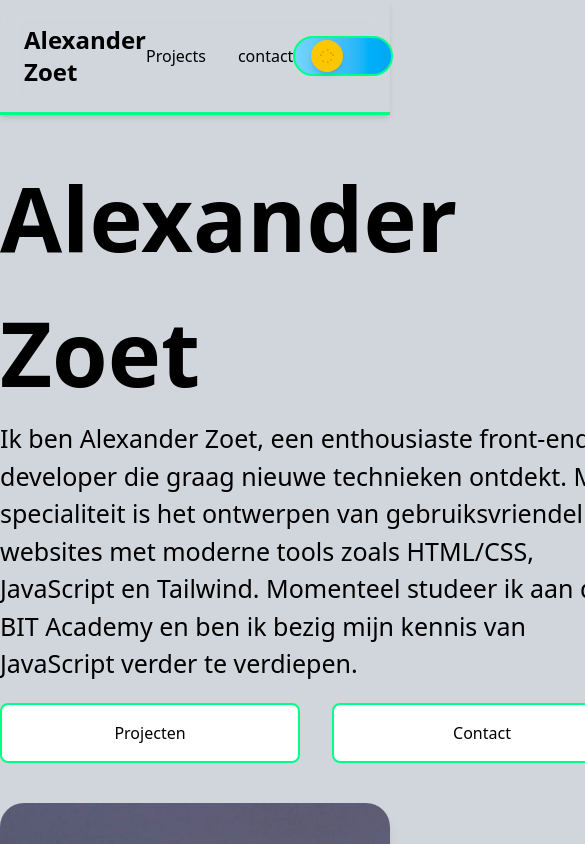
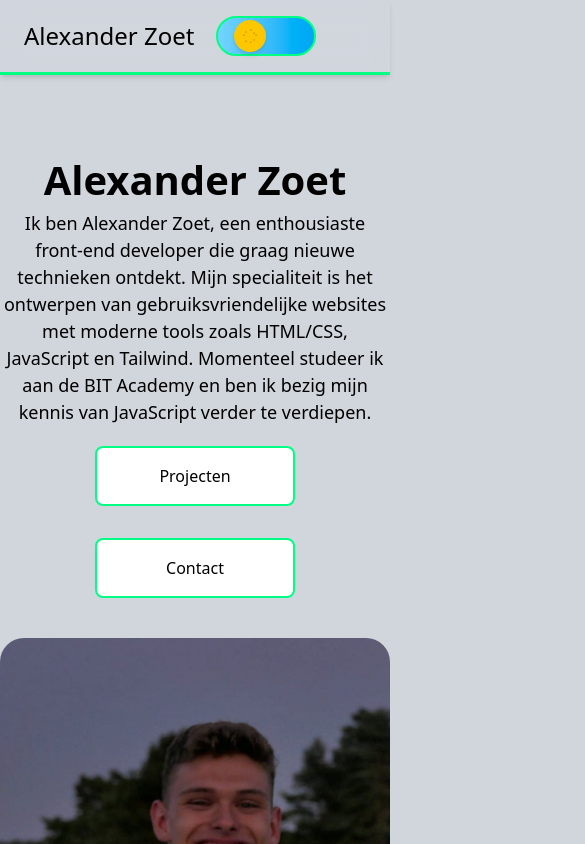
Before and after one commit to Allexwnl/Portfolio, a Vue app in the folder portfolio-project/: page / in a window 390 px wide. Shown: the top 844 px of the page, 585 px wide, since content can reach past the window. Built offline with nearby package versions, Linux system fonts and the light colour scheme; no server answers; the database is empty; a web font is replaced by a local one.

Commit message:
mobile navbar added

```diff
--- a/portfolio-project/src/assets/css/main.css
+++ b/portfolio-project/src/assets/css/main.css
@@ -7,11 +7,11 @@ body {
 }
 
 .--navbar {
-    @apply fixed top-0 w-full backdrop-blur-[8px] shadow-md p-6 flex flex-row justify-between items-center border-b-3 border-[#00FF85] z-100;
+    @apply max-[1695px]:hidden fixed top-0 w-full backdrop-blur-[8px] shadow-md p-6 flex flex-row justify-between items-center border-b-3 border-[#00FF85] z-100;
 }
 
 h1 {
-    @apply text-[90px] font-bold;
+    @apply text-[90px] font-bold max-[768px]:text-[40px] max-[768px]:text-center;
 }
 
 h2 {
@@ -35,7 +35,7 @@ h6 {
 }
 
 p {
-    @apply text-[25px];
+    @apply text-[25px] max-[768px]:text-[18px] max-[768px]:text-center;
 }
 
 label {
@@ -64,6 +64,10 @@ button {
 
 .--lightDarkBtn {
     @apply relative w-[100px] h-10 rounded-full flex items-center transition-all duration-500;
+}
+
+a {
+    @apply hover:text-[#00FF85]
 }
 
 .--mainContainer {
--- /dev/null
+++ b/portfolio-project/src/assets/css/mobileCss.css
@@ -0,0 +1,21 @@
+@import "tailwindcss";
+
+.--mobileNavbar {
+    @apply hidden fixed top-0 left-0 w-full z-50 backdrop-blur-md shadow-md px-6 py-4 max-[1695px]:flex flex-col justify-between items-center border-b-3 border-[#00FF85];
+}
+
+.--HamburgerBtn {
+    @apply flex flex-col justify-between w-7 h-6 cursor-pointer bg-transparent border-none p-0 hover:bg-transparent;
+}
+
+.--HamburgerBtn span {
+    @apply bg-black;
+}
+
+.--hamburgerMenu {
+    @apply mt-4 flex flex-col gap-4 text-lg font-medium p-6 rounded-lg shadow-lg;
+}
+
+button {
+    @apply max-[768px]:w-[200px]
+}
--- a/portfolio-project/src/assets/css/projects.css
+++ b/portfolio-project/src/assets/css/projects.css
@@ -14,7 +14,7 @@
 }
 
 .--projectCardInfo {
-    @apply absolute top-1/2 left-1/2 -translate-x-1/2 -translate-y-1/2 w-full h-full flex flex-col justify-end items-start;
+    @apply absolute  top-1/2 left-1/2 -translate-x-1/2 -translate-y-1/2 w-full h-full flex flex-col justify-end items-start;
 }
 
 .--projectCardInfoContainer {
@@ -22,7 +22,7 @@
 }
 
 .--projectTitle {
-    @apply mb-4 text-black;
+    @apply mb-4 text-black text-center;
 }
 
 .dark .--projectCard {
--- /dev/null
+++ b/portfolio-project/src/components/MobileNavbar.vue
@@ -0,0 +1,106 @@
+<template>
+    <nav class="--mobileNavbar">
+        <div class="flex flex-row justify-between items-center w-full">
+            <div class="flex items-center justify-between">
+                <h3>
+                    <a href="/">Alexander Zoet</a>
+                </h3>
+
+            </div>
+            <!-- Light/Dark Toggle -->
+            <button @click="toggleTheme" class="--lightDarkBtn" :class="isDark
+                ? 'bg-gradient-to-r from-gray-800 to-blue-900'
+                : 'bg-gradient-to-r from-sky-300 to-sky-500'">
+                <div class="absolute w-8 h-8 rounded-full bg-white shadow-md transform transition-all duration-500 flex items-center justify-center"
+                    :class="isDark ? 'translate-x-7 bg-yellow-100' : 'translate-x-0 bg-yellow-400'">
+                    <svg v-if="!isDark" xmlns="http://www.w3.org/2000/svg" fill="currentColor" viewBox="0 0 24 24"
+                        class="w-5 h-5 text-yellow-600">
+                        <path
+                            d="M12 4.75a.75.75 0 0 1 .75-.75h.5a.75.75 0 0 1 0 1.5h-.5A.75.75 0 0 1 12 4.75zM12 19.25a.75.75 0 0 1 .75-.75h.5a.75.75 0 0 1 0 1.5h-.5A.75.75 0 0 1 12 19.25zM4.75 12a.75.75 0 0 1-.75-.75v-.5a.75.75 0 0 1 1.5 0v.5A.75.75 0 0 1 4.75 12zM19.25 12a.75.75 0 0 1-.75-.75v-.5a.75.75 0 0 1 1.5 0v.5A.75.75 0 0 1 19.25 12zM6.47 6.47a.75.75 0 0 1 1.06 0l.35.35a.75.75 0 1 1-1.06 1.06l-.35-.35a.75.75 0 0 1 0-1.06zM16.12 16.12a.75.75 0 0 1 1.06 0l.35.35a.75.75 0 1 1-1.06 1.06l-.35-.35a.75.75 0 0 1 0-1.06zM6.47 17.53a.75.75 0 0 1 1.06 0l.35.35a.75.75 0 0 1-1.06 1.06l-.35-.35a.75.75 0 0 1 0-1.06zM16.12 7.88a.75.75 0 0 1 1.06 0l.35.35a.75.75 0 1 1-1.06 1.06l-.35-.35a.75.75 0 0 1 0-1.06z" />
+                    </svg>
+                    <svg v-else xmlns="http://www.w3.org/2000/svg" fill="currentColor" viewBox="0 0 24 24"
+                        class="w-5 h-5 text-gray-700">
+                        <path
+                            d="M21.752 15.002A9.72 9.72 0 0 1 12 21.75a9.75 9.75 0 0 1 0-19.5c.682 0 1.35.07 1.996.204a9.001 9.001 0 1 0 7.756 12.548z" />
+                    </svg>
+                </div>
+            </button>
+            <!-- Hamburger Button (mobile) -->
+            <button class="--HamburgerBtn" @click="toggleMenu">
+                <span class="text-black bg-black block h-1 rounded transition-all duration-300"
+                    :class="{ 'rotate-45 translate-y-2': isMenuOpen }"></span>
+                <span class="text-black bg-black block h-1 rounded transition-all duration-300"
+                    :class="{ 'opacity-0': isMenuOpen }"></span>
+                <span class="text-black bg-black block h-1 rounded transition-all duration-300"
+                    :class="{ '-rotate-45 -translate-y-2': isMenuOpen }"></span>
+            </button>
+        </div>
+        <!-- Mobile Menu -->
+        <transition name="slide-fade">
+            <ul v-if="isMenuOpen"
+                class="mt-4 flex flex-row justify-between w-full gap-4 text-lg font-medium p-6">
+                <li><a href="#projects" @click="closeMenu" class="hover:text-[#c300ff] transition-colors">Projects</a>
+                </li>
+                <li><a href="#contact" @click="closeMenu" class="hover:text-[#c300ff] transition-colors">Contact</a>
+                </li>
+                <li v-if="user">
+                    <a @click="logout" class="cursor-pointer hover:text-red-500 transition-colors">Logout</a>
+                </li>
+            </ul>
+        </transition>
+    </nav>
+</template>
+
+<script setup>
+import { ref, onMounted } from "vue"
+import { supabase } from "../supabase/supabase.js"
+import { useRouter } from "vue-router"
+
+const router = useRouter()
+const user = ref(null)
+const isMenuOpen = ref(false)
+const isDark = ref(false)
+
+onMounted(async () => {
+    const { data } = await supabase.auth.getUser()
+    user.value = data.user
+    isDark.value = localStorage.theme === "dark"
+    apply()
+})
+
+const toggleMenu = () => (isMenuOpen.value = !isMenuOpen.value)
+const closeMenu = () => (isMenuOpen.value = false)
+
+const logout = async () => {
+    await supabase.auth.signOut()
+    router.push("/")
+}
+
+const toggleTheme = () => {
+    isDark.value = !isDark.value
+    localStorage.theme = isDark.value ? "dark" : "light"
+    apply()
+}
+
+const apply = () => {
+    if (isDark.value) document.documentElement.classList.add("dark")
+    else document.documentElement.classList.remove("dark")
+}
+</script>
+
+<style scoped>
+.slide-fade-enter-active,
+.slide-fade-leave-active {
+    transition: all 0.3s ease;
+}
+
+.slide-fade-enter-from {
+    opacity: 0;
+    transform: translateY(-10px);
+}
+
+.slide-fade-leave-to {
+    opacity: 0;
+    transform: translateY(-10px);
+}
+</style>
--- a/portfolio-project/src/main.js
+++ b/portfolio-project/src/main.js
@@ -5,6 +5,7 @@ import './assets/css/main.css'
 import './assets/css/projects.css'
 import './assets/css/dashboard.css'
 import './assets/css/projectShow.css'
+import './assets/css/mobileCss.css'
 import router from './router';
 
 createApp(App).use(router).mount('#app');
--- a/portfolio-project/src/views/HomePage.vue
+++ b/portfolio-project/src/views/HomePage.vue
@@ -1,11 +1,13 @@
 <script setup>
 import NavBar from '../components/NavBar.vue';
+import MobileNavbar from '../components/MobileNavbar.vue';
 import FooTer from '../components/FooTer.vue';
 import ProJects from '../components/ProJects.vue';
 </script>
 
 <template>
     <NavBar />
+    <MobileNavbar />
     <div class="--mainContainer">
         <div class="--textContainer">
             <h1>Alexander Zoet</h1>
@@ -15,7 +17,7 @@ import ProJects from '../components/ProJects.vue';
                 Tailwind. Momenteel studeer ik aan de BIT Academy en ben ik bezig mijn kennis van JavaScript verder te
                 verdiepen.
             </p>
-            <div class="mt-5 gap-8 flex">
+            <div class="mt-5 gap-8 flex flex-wrap max-[768px]:justify-center">
                 <button>Projecten</button>
                 <button>Contact</button>
             </div>
@@ -24,7 +26,7 @@ import ProJects from '../components/ProJects.vue';
             <img src="../img/Ik.png" alt="">
         </div>
     </div>
-    <h2 class="flex justify-center text-2xl mt-[250px]">Bekijk mijn projecten</h2>
+    <h2 class="flex justify-center text-2xl mt-[250px] text-center">Bekijk mijn projecten</h2>
     <section id="projects" class="--projectsSection">
 
         <ProJects />
--- a/portfolio-project/tailwind.config.js
+++ b/portfolio-project/tailwind.config.js
@@ -1,8 +1,7 @@
 export default {
-  content: [
-    "./index.html",
-    "./src/**/*.{vue,js,ts,jsx,tsx}",
-  ],
+  important: true,
+  content: ['./index.html', './src/**/*.{vue,js,ts,jsx,tsx}'],
+
   theme: {
     extend: {},
   },
```
